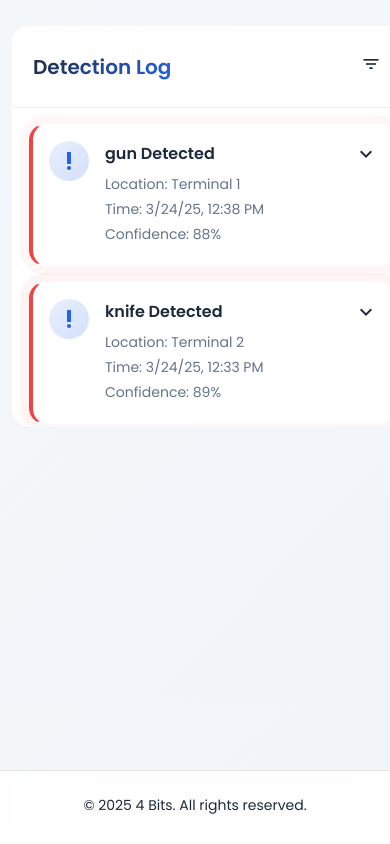
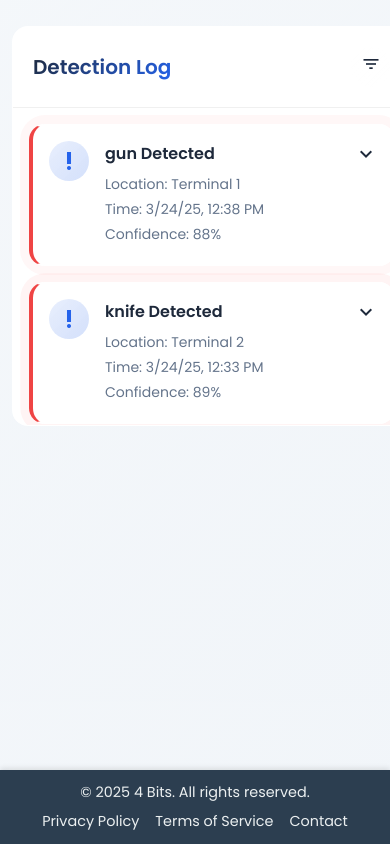
Before and after one commit to aryan-dani/Threat_Detection_System, an Angular app: page /dashboard in a window 390 px wide. Shown: the part 1830-2674 px from the top of the page. Built offline with nearby package versions, Linux system fonts and the light colour scheme.

Commit message:
fix: correct variable import path in app.component.scss, enhance footer layout and styles, and update loading indicator component imports

```diff
--- a/src/app/app.component.scss
+++ b/src/app/app.component.scss
@@ -1,4 +1,4 @@
-@import './styling/varibales';
+@import './styling/variables';
 @import './styling/mixins';
 
 :host {
--- a/src/app/footer/footer.component.html
+++ b/src/app/footer/footer.component.html
@@ -1,5 +1,12 @@
 <footer class="footer">
     <div class="footer-content">
-        <p class="copyright">© 2025 4 Bits. All rights reserved.</p>
+        <div class="footer-left">
+            <p class="copyright">© 2025 4 Bits. All rights reserved.</p>
+        </div>
+        <div class="footer-right">
+            <a href="#" class="footer-link">Privacy Policy</a>
+            <a href="#" class="footer-link">Terms of Service</a>
+            <a href="#" class="footer-link">Contact</a>
+        </div>
     </div>
 </footer>
--- a/src/app/footer/footer.component.scss
+++ b/src/app/footer/footer.component.scss
@@ -0,0 +1,56 @@
+.footer {
+  background-color: #2c3e50;
+  color: #ecf0f1;
+  padding: 1rem 0;
+  margin-top: auto;
+  width: 100%;
+  box-shadow: 0 -2px 5px rgba(0, 0, 0, 0.1);
+
+  .footer-content {
+    max-width: 1200px;
+    margin: 0 auto;
+    padding: 0 1rem;
+    display: flex;
+    justify-content: space-between;
+    align-items: center;
+
+    .copyright {
+      margin: 0;
+      font-size: 0.9rem;
+    }
+
+    .footer-right {
+      display: flex;
+      gap: 1.5rem;
+
+      .footer-link {
+        color: #ecf0f1;
+        text-decoration: none;
+        font-size: 0.9rem;
+        transition: color 0.2s ease;
+
+        &:hover {
+          color: #3498db;
+          text-decoration: underline;
+        }
+      }
+    }
+  }
+}
+
+@media (max-width: 768px) {
+  .footer {
+    padding: 0.75rem 0;
+
+    .footer-content {
+      flex-direction: column;
+      text-align: center;
+      gap: 0.5rem;
+
+      .footer-right {
+        justify-content: center;
+        gap: 1rem;
+      }
+    }
+  }
+}
--- a/src/app/footer/footer.component.ts
+++ b/src/app/footer/footer.component.ts
@@ -5,7 +5,7 @@ import { Component } from '@angular/core';
   standalone: true,
   imports: [],
   templateUrl: './footer.component.html',
-  styleUrl: '../styling/component/footer.component.scss'
+  styleUrl: './footer.component.scss'
 })
 export class FooterComponent {
 
--- a/src/app/shared/components/loading-indicator/loading-indicator.component.ts
+++ b/src/app/shared/components/loading-indicator/loading-indicator.component.ts
@@ -2,9 +2,13 @@ import { Component, OnInit } from '@angular/core';
 import { LoadingService } from '../../../core/services/loading.service';
 import { Observable, of } from 'rxjs';
 import { trigger, state, style, transition, animate } from '@angular/animations';
+import { MatProgressSpinnerModule } from '@angular/material/progress-spinner';
+import { NgIf, AsyncPipe } from '@angular/common';
 
 @Component({
   selector: 'app-loading-indicator',
+  standalone: true,
+  imports: [MatProgressSpinnerModule, NgIf, AsyncPipe],
   template: `
     <div class="loading-overlay" *ngIf="isLoading$ | async" [@fadeInOut]>
       <mat-progress-spinner
```
